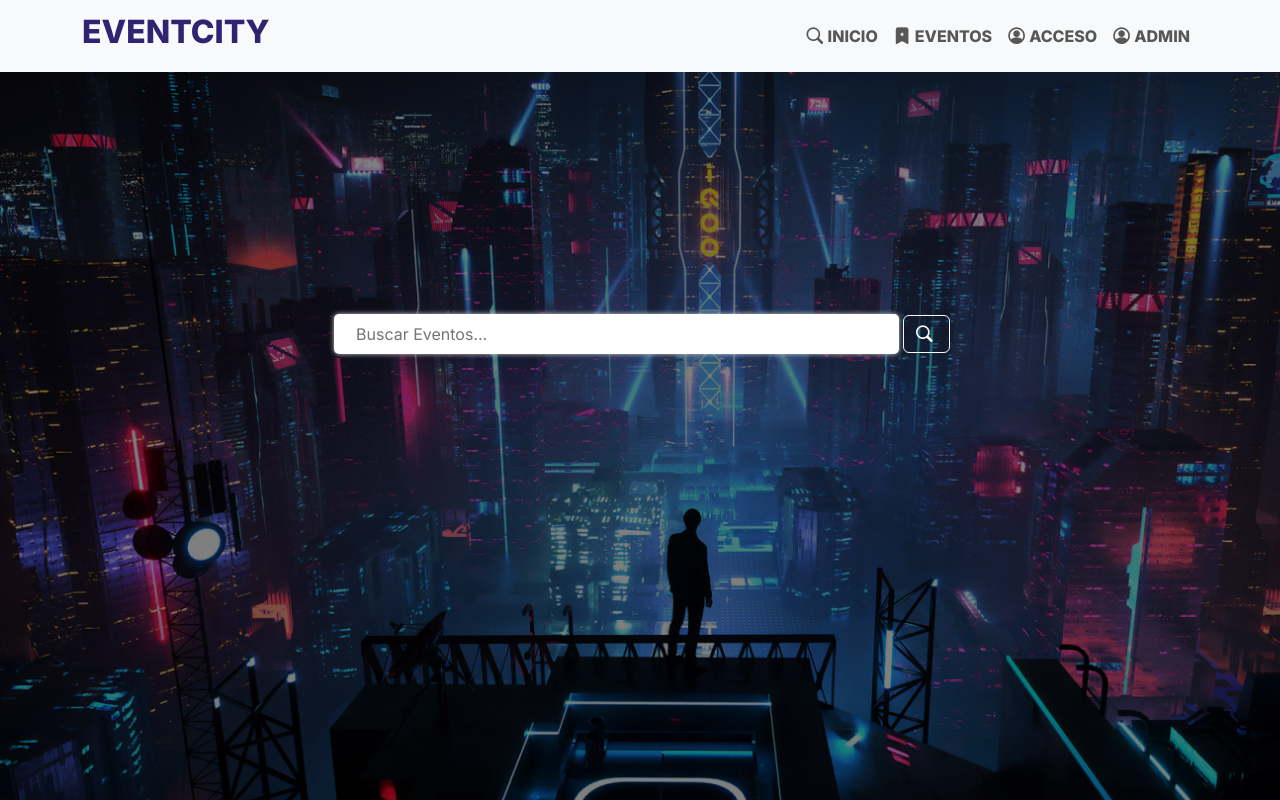
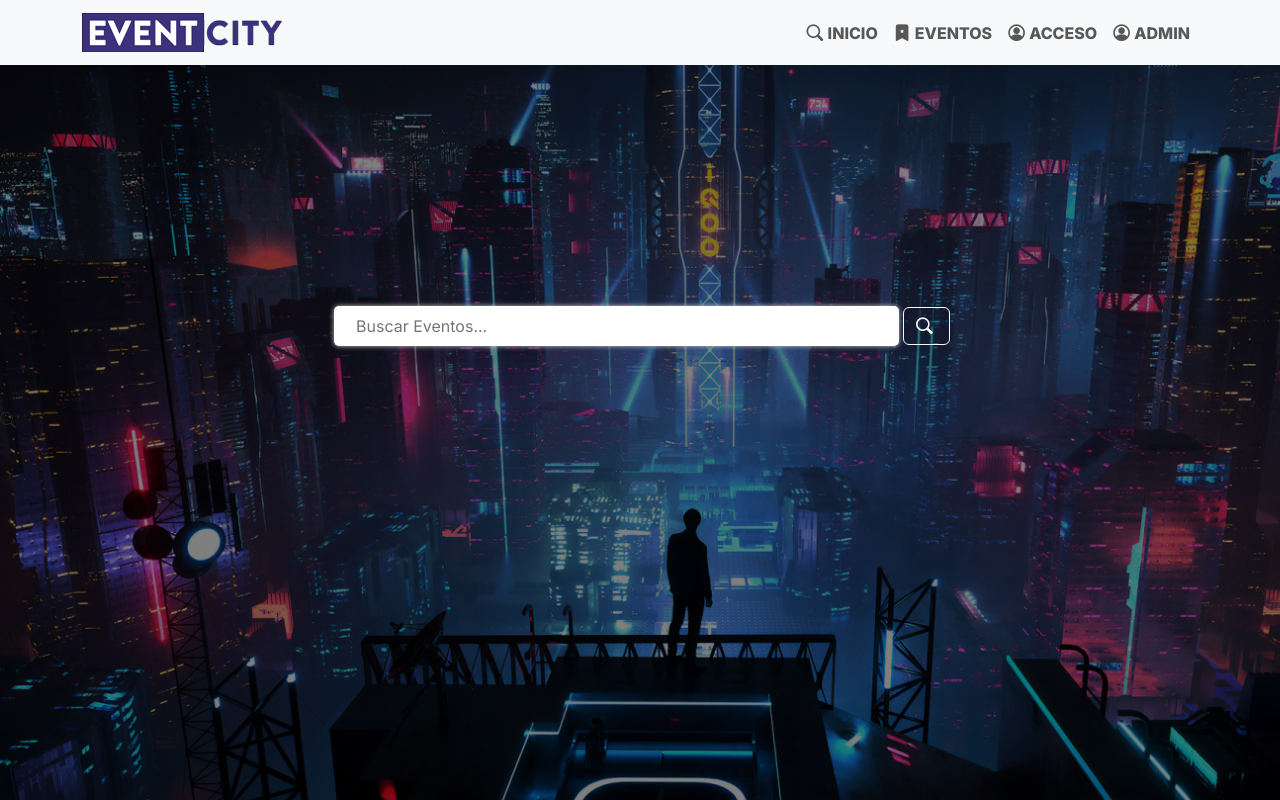
Before and after one commit to ALEX-B-DEVELOPER/eventcity-app, a Next.js app in the folder eventcity-appfront/: page / in a window 1280 px wide. Built offline with nearby package versions, Linux system fonts and the light colour scheme; no server answers.

Commit message:
Correción de llamado de imagenes

```diff
--- a/eventcity-appfront/src/app/componentes/paginas/admin_menu.tsx
+++ b/eventcity-appfront/src/app/componentes/paginas/admin_menu.tsx
@@ -3,6 +3,10 @@ import React, { useState } from 'react';
 import '../contenedores/contenedor-admin-sidebar/contenedor-admin-sidebar.css';
 import axios from 'axios';
 import { Link } from 'react-router-dom';
+
+import Image from "next/image";
+import UserImg from "@/app/assets/profile.png";
+
 
 export default function AdminMenu() {
 
@@ -42,7 +46,7 @@ export default function AdminMenu() {
 
       <div className='contenedor-admin-sidebar'>
         <h3>ADMINISTRADOR</h3>
-        <img src='https://media.istockphoto.com/id/1300845620/fr/vectoriel/appartement-dic%C3%B4ne-dutilisateur-isol%C3%A9-sur-le-fond-blanc-symbole-utilisateur.jpg?s=612x612&w=0&k=20&c=BVOfS7mmvy2lnfBPghkN__k8OMsg7Nlykpgjn0YOHj0='></img>
+        <Image className="image-profile" src={UserImg} alt="User" />
         <p><strong>{sessionStorage.getItem("nombre")}</strong></p>
         <p><strong>correo@electronico.com</strong></p>
         <a href="#" className="btn btn-secondary btn-sm">Editar Perfil</a>
--- a/eventcity-appfront/src/app/globals.css
+++ b/eventcity-appfront/src/app/globals.css
@@ -11,8 +11,8 @@ body{
 }
 
 img{
-    width: 100px;
-    height: 100px;
+    width: 100%;
+    height: auto;
 }
 div{
     background-color: transparent;
@@ -65,6 +65,11 @@ a.nav-link.list-group-item:hover{
     color: #0d6efd;
 }
 
+.image-profile{
+    max-width: 100px;
+    max-height: 100px;
+}
+
 nav.navbar.navbar-search {
     margin-top: 14%;
 }
--- a/eventcity-appfront/src/app/page.tsx
+++ b/eventcity-appfront/src/app/page.tsx
@@ -16,13 +16,18 @@ import Entradas from '@/pages/entradas_lista';
 import FormularioCrearEntrada from '@/pages/entradas_crear';
 import VistaEvento from '@/pages/vista_evento';
 
+import Image from "next/image";
+import Logo from "@/app/assets/event-city.png";
+
 
 const Layout = () => {
   return (
     <main>
       <nav className="navbar navbar-expand-lg navbar-light bg-light">
       <div className="container">
-        <Link className="navbar-brand" to="/home"><h2>EVENTCITY</h2></Link>
+        <Link className="navbar-brand" to="/home">
+          <Image src={Logo} alt="Logo" />
+        </Link>
 
           <button className="navbar-toggler" type="button" data-toggle="collapse" data-target="#navbarSupportedContent" aria-controls="navbarSupportedContent" aria-expanded="false" aria-label="Toggle navigation">
           <span className="navbar-toggler-icon"></span>
```
Also changed, not shown: eventcity-appfront/src/app/assets/logo.png (deleted).
